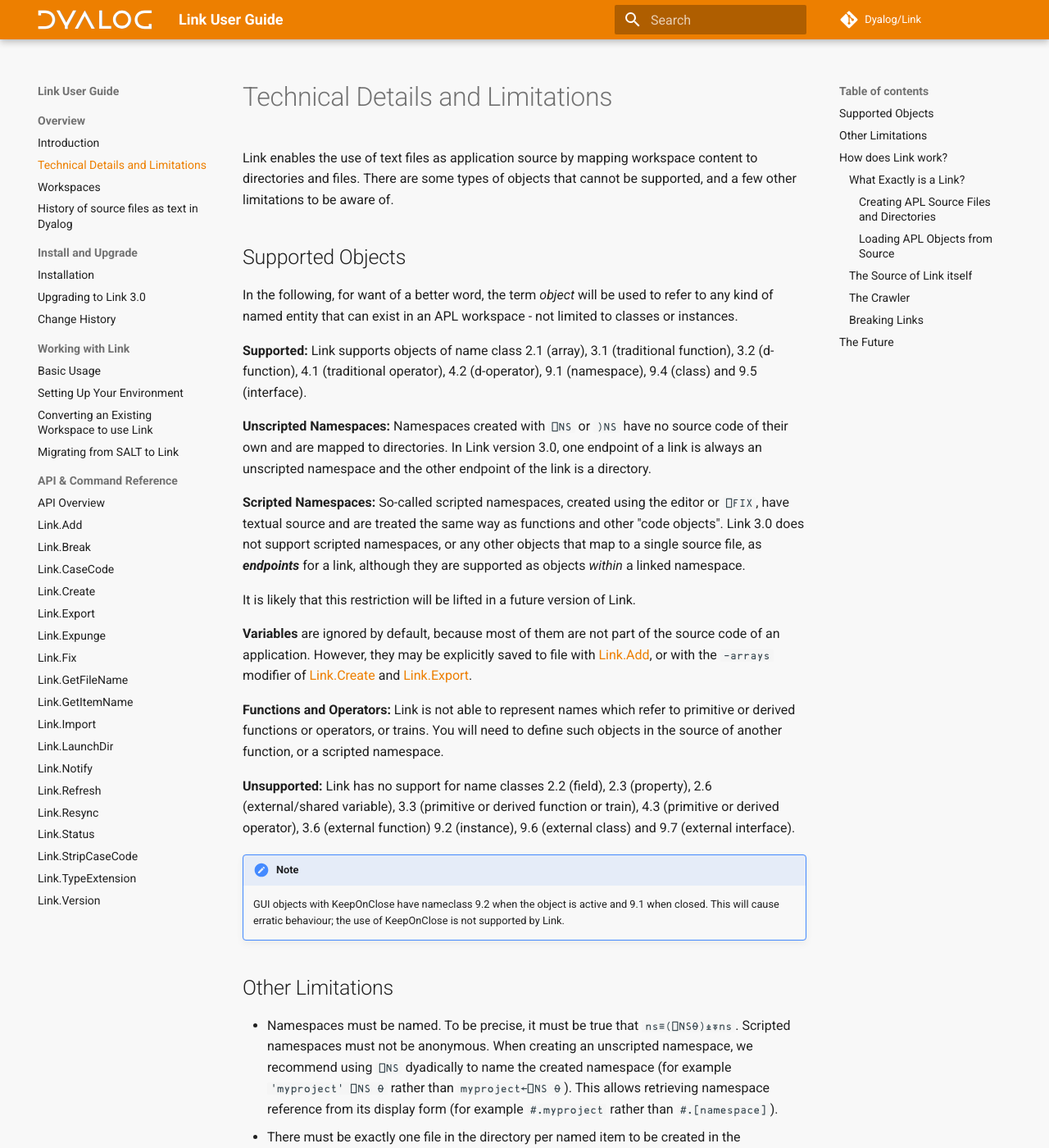
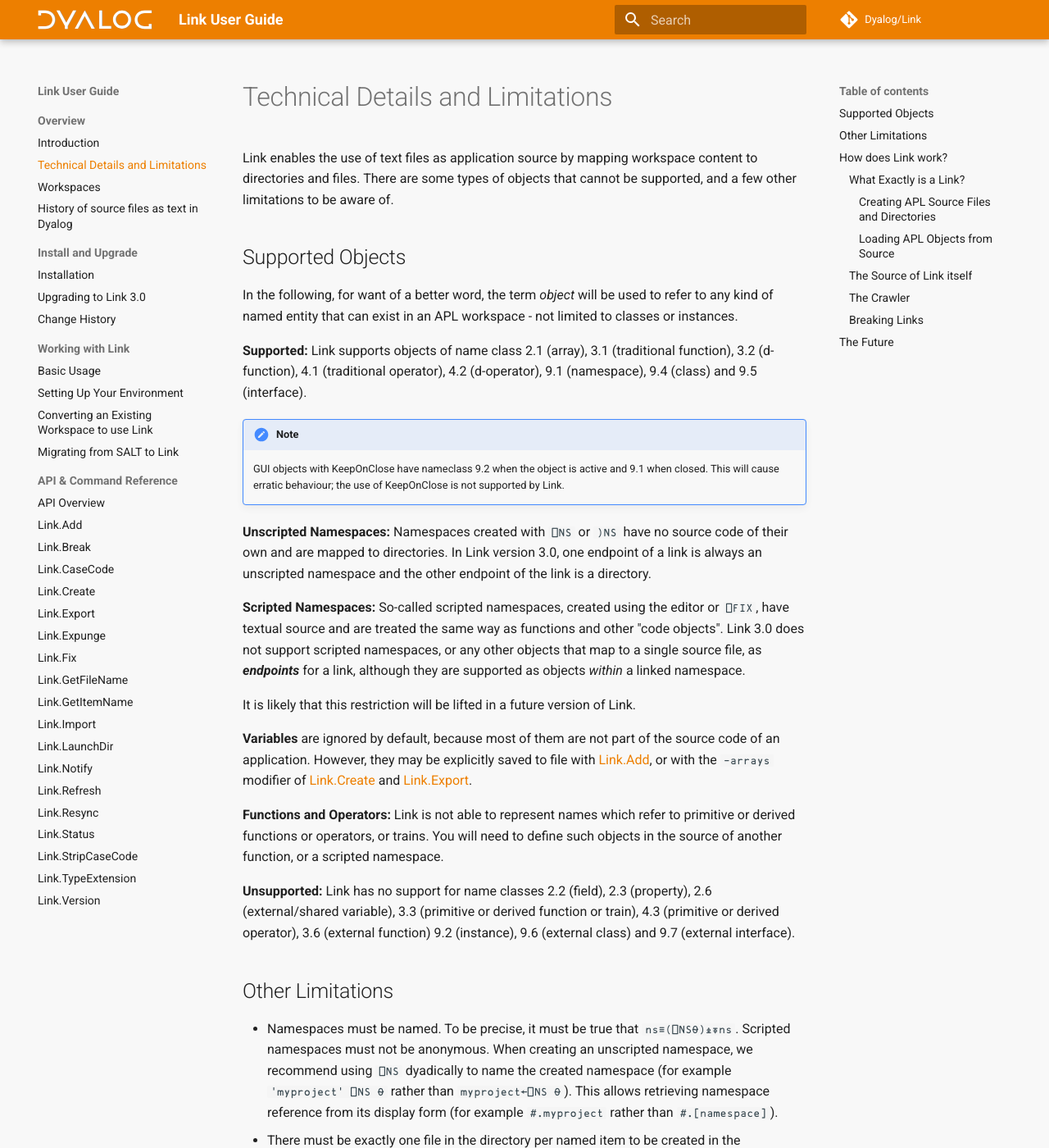
Before and after one commit to Dyalog/link, an MkDocs documentation site: the page built from docs/Discussion/TechDetails.md, in a window 1280 px wide and 1400 px high. Shown: the whole window at 82% size. Built offline with MkDocs 1.6.1 and Material for MkDocs 9.7.7, drawn with Linux system fonts in a browser that asks for light colours; comment, search, counter and statistics services are not loaded; some of the changed lines change nothing that is shown.

Commit message:
Improved fix for #432 after RP comments

```diff
--- a/docs/Discussion/TechDetails.md
+++ b/docs/Discussion/TechDetails.md
@@ -7,6 +7,9 @@
 In the following, for want of a better word, the term *object* will be used to refer to any kind of named entity that can exist in an APL workspace - not limited to classes or instances.
 
 **Supported:** Link supports objects of name class 2.1 (array), 3.1 (traditional function), 3.2 (d-function), 4.1 (traditional operator), 4.2 (d-operator), 9.1 (namespace), 9.4 (class) and 9.5 (interface).
+
+!!! Note
+    GUI objects with KeepOnClose have nameclass 9.2 when the object is active and 9.1 when closed. This will cause erratic behaviour; the use of KeepOnClose is not supported by Link.
 
 **Unscripted Namespaces:** Namespaces created with `⎕NS` or `)NS` have no source code of their own and are mapped to directories. In Link version 3.0, one endpoint of a link is always an unscripted namespace and the other endpoint of the link is a directory.
 
@@ -19,9 +22,6 @@
 **Functions and Operators:** Link is not able to represent names which refer to primitive or derived functions or operators, or trains. You will need to define such objects in the source of another function, or a scripted namespace.
 
 **Unsupported:** Link has no support for name classes 2.2 (field), 2.3 (property), 2.6 (external/shared variable), 3.3 (primitive or derived function or train), 4.3 (primitive or derived operator), 3.6 (external function) 9.2 (instance), 9.6 (external class) and 9.7 (external interface).
-
-!!! Note
-    GUI objects with KeepOnClose have nameclass 9.2 when the object is active and 9.1 when closed. This will cause erratic behaviour; the use of KeepOnClose is not supported by Link.
 
 ## Other Limitations
 
```
